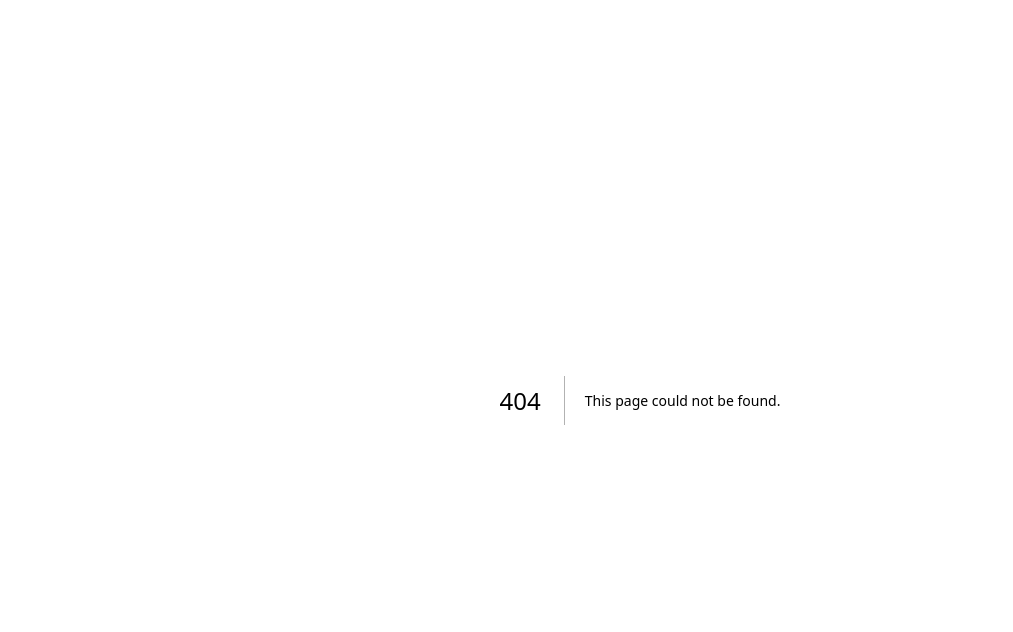
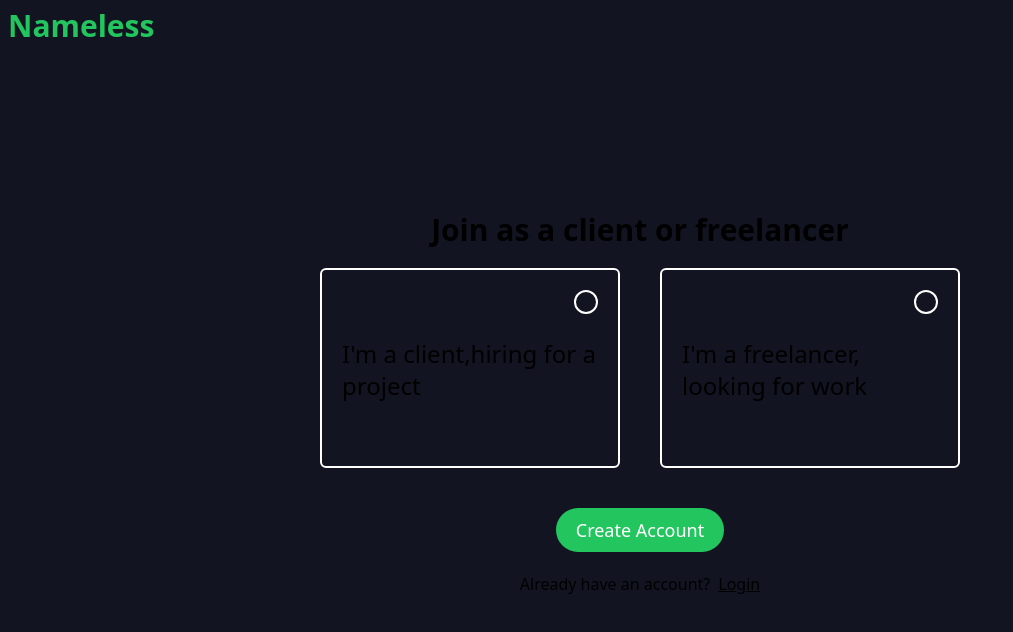
Before and after one commit to devtofunmi/freelance, a Next.js app: page /auth in a window 1280 px wide. Before the commit this address had no page. Shown: the top 632 px of the page, without its empty margins (0-1013 px from the left). Built offline with nearby package versions, Linux system fonts and the light colour scheme.

Commit message:
restructure the code base

```diff
--- a/src/app/page.tsx
+++ b/src/app/page.tsx
@@ -1,4 +1,4 @@
-import Authpage from "@/authentication/Authpage";
+import Authpage from "@/pages/auth";
 
 
 export default function Home() {
--- /dev/null
+++ b/src/pages/auth.tsx
@@ -0,0 +1,80 @@
+"use client";
+import Button from "@/components/Button";
+import "../app/globals.css";
+
+import React, { useState } from 'react';
+import Link from "next/link";
+import Topbar from "@/components/Topbar";
+
+const Auth: React.FC = () => {
+  const [isClient, setIsClient] = useState(false);
+  const [isFreelancer, setIsFreelancer] = useState(false);
+
+  const handleClientCheckboxChange = () => {
+    setIsClient(!isClient);
+    setIsFreelancer(false);
+  };
+
+  const handleFreelancerCheckboxChange = () => {
+    setIsFreelancer(!isFreelancer);
+    setIsClient(false);
+  };
+
+   const uncheckCheckbox = (event: React.MouseEvent<HTMLInputElement, MouseEvent>) => {
+    const checkbox = event.target as HTMLInputElement;
+    checkbox.checked = false;
+  };
+
+  const buttonText = isClient
+    ? 'Join as a Client'
+    : isFreelancer
+    ? 'Apply as a Freelancer'
+    : 'Create Account';
+
+  const isCreateAccountDisabled = !(isClient || isFreelancer);
+
+  return (
+    <div>
+      <Topbar />
+    <div className="flex flex-col justify-center items-center mt-40">
+      <h1 className="text-3xl font-semibold ">Join as a client or freelancer</h1>
+        <div className="flex gap-10 mt-5">
+        <div className="w-[300px] h-[200px] p-5 border-[2px] border-white rounded-md transition duration-300 ease-in-out hover:border-green-500 cursor-pointer"  onClick={handleClientCheckboxChange}>
+          <div className="flex justify-end">
+            <input  className="cursor-pointer appearance-none rounded-full border-2 border-white checked:bg-green-500 checked:border-transparent focus:outline-none h-6 w-6" type="checkbox" checked={isClient}
+              onChange={handleClientCheckboxChange}
+              onClick={uncheckCheckbox} />
+          </div>
+
+        <p className="text-2xl mt-6">I&apos;m  a client,hiring for a project</p>
+
+      </div>
+
+      <div className="w-[300px] h-[200px] p-5 border-[2px] border-white rounded-md transition duration-300 ease-in-out hover:border-green-500 cursor-pointer" onClick={handleFreelancerCheckboxChange}>
+        <div className="flex justify-end">
+              <input
+              className="cursor-pointer appearance-none rounded-full border-2 border-white checked:bg-green-500 checked:border-transparent focus:outline-none h-6 w-6"
+              type="checkbox"
+              checked={isFreelancer}
+              onChange={handleFreelancerCheckboxChange}
+              onClick={uncheckCheckbox}
+            />
+          </div>
+        <p  className="text-2xl mt-6">I&apos;m  a freelancer, looking for work</p>
+
+      </div>
+        </div>
+        <div className="mt-5" >
+       <Button onClick={() => {}} text={buttonText} disabled={isCreateAccountDisabled} />
+       </div>
+       <div className="flex gap-2 mt-5">
+       <p>Already have an account?</p>
+       <Link href="/login">
+       <p className="underline">Login</p></Link>
+       </div>
+    </div>
+    </div>
+  );
+};
+
+export default Auth;
--- /dev/null
+++ b/src/pages/login.tsx
@@ -0,0 +1,7 @@
+export default function Login() {
+  return (
+    <div className="">
+     hii chief
+    </div>
+  );
+}
```
